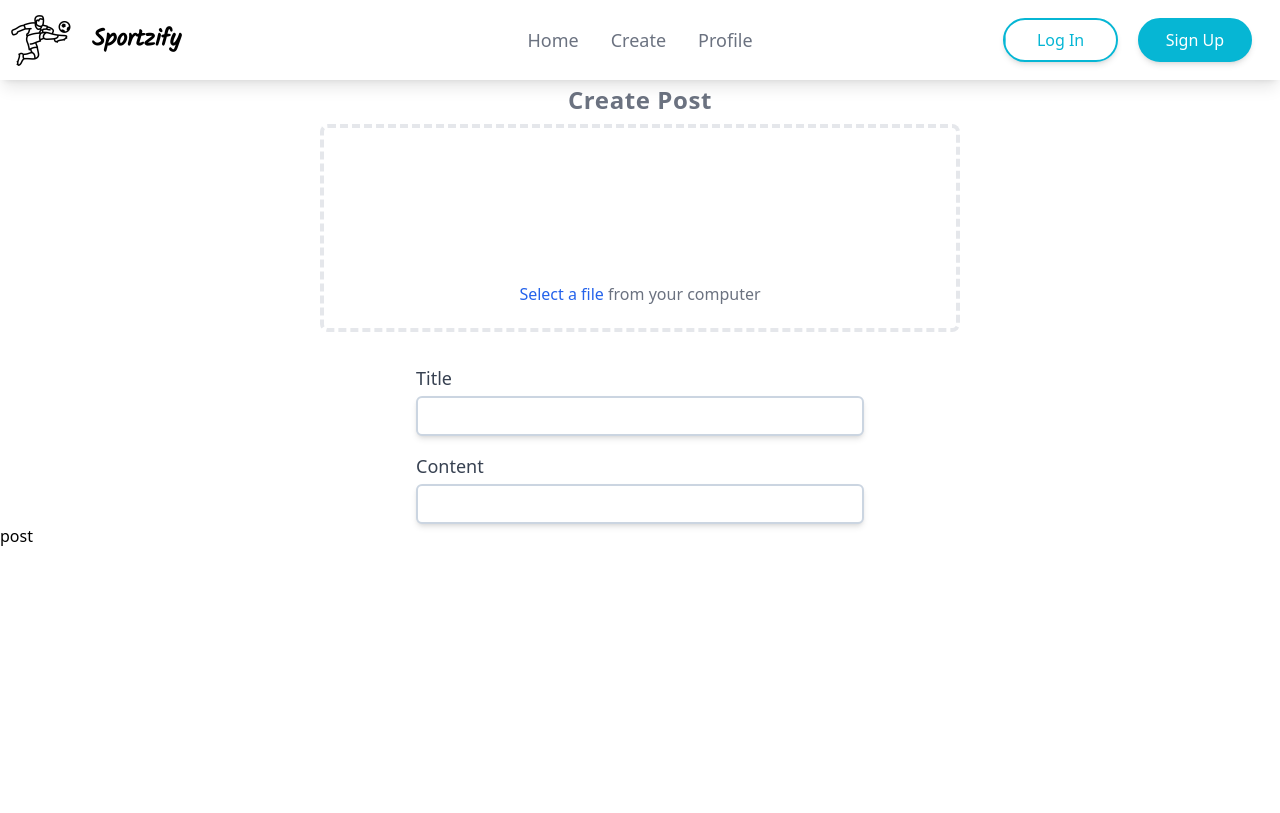
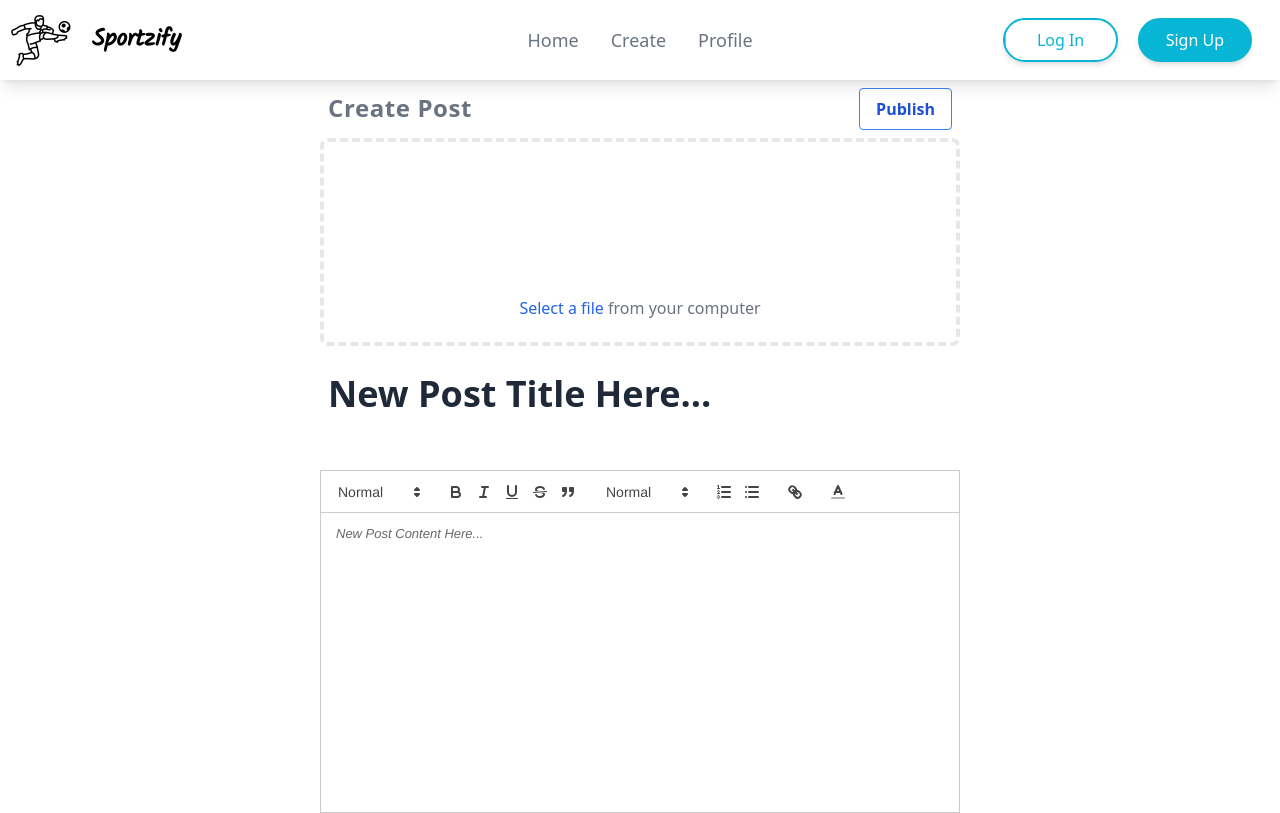
Before and after one commit to ahmedprottoy/sportzify-frontend, a React (Vite) app in the folder frontend/: page /create in a window 1280 px wide. Built offline with nearby package versions, Linux system fonts and the light colour scheme; the HTML template or start-up script is replaced by a standard one.

Commit message:
homepage done.fixing card.

```diff
--- a/frontend/package.json
+++ b/frontend/package.json
@@ -14,6 +14,7 @@
     "react": "^18.2.0",
     "react-dom": "^18.2.0",
     "react-query": "^3.39.3",
+    "react-quill": "^2.0.0",
     "react-router-dom": "^6.11.2"
   },
   "devDependencies": {
--- /dev/null
+++ b/frontend/src/components/card/Card.jsx
@@ -0,0 +1,57 @@
+import React, { useState, useContext } from "react";
+import Option from '../../assets/menu4.png'
+import CardOption from "./CardOption";
+import {AuthContext} from '../../context/authContext.jsx'
+
+function card2({blog}) {
+  const { isLoggedIn } = useContext(AuthContext);
+
+
+  const [toggle,setToggle] = useState(false);
+
+  const handleToggle = () => {
+    setToggle(!toggle);
+  }
+
+  return (
+    <div class="group relative block bg-black lg:w-80 rounded-lg lg:h-96 border-2 border-gray-700 m-5">
+      <img
+        alt="Developer"
+        src={blog.imageUrl}
+        class="absolute inset-0 h-full w-full object-cover opacity-100 transition-opacity group-hover:opacity-50"
+      />
+
+      <div href="#" class="relative">
+        {isLoggedIn && (
+          <img
+            src={Option}
+            alt="option"
+            class="h-5 absolute top-5 left-2 cursor-pointer "
+            onClick={handleToggle}
+          />
+        )}
+        {toggle && <CardOption />}
+        <p class="text-xl font-bold p-3 text-white sm:text-2xl ml-5">
+          {blog.author}
+        </p>
+        <div className="flex flex-col absolute top-0 right-0 p-2 rounded-lg text-slate-100 bg-indigo-400 text-sm lg:text-base">
+          <span>{blog.postedAt.date}</span>
+          <span>{blog.postedAt.month}</span>
+          <span>{blog.postedAt.year}</span>
+        </div>
+      </div>
+
+      <div class="translate-y-0 transform transition-all group-hover:-translate-y-28 group-hover:opacity-100 duration-500">
+        <p
+          className="text-sm text-white line-clamp-4 "
+          dangerouslySetInnerHTML={{ __html: blog.content }}
+        ></p>
+      </div>
+      <div class="p-2 mt-36 translate-y-0 transform transition-all group-hover:-translate-y-28 group-hover:opacity-100 duration-500">
+        <p class="text-white text-xl mb-3 line-clamp-3">{blog.title}</p>
+      </div>
+    </div>
+  );
+}
+
+export default card2;
--- a/frontend/src/components/card/Card2.jsx
+++ /dev/null
@@ -1,64 +0,0 @@
-import React, { useState, useContext } from "react";
-import Option from '../../assets/menu4.png'
-import CardOption from "./CardOption";
-import {AuthContext} from '../../context/authContext.jsx'
-
-function card2() {
-  const { isLoggedIn } = useContext(AuthContext);
-
-  const [toggle,setToggle] = useState(false);
-
-  const handleToggle = () => {
-    setToggle(!toggle);
-  }
-
-  return (
-    <div class="group relative block bg-black lg:w-80 rounded-lg lg:h-96 border-2 border-gray-700 m-5">
-      <img
-        alt="Developer"
-        src="https://images.unsplash.com/photo-1603871165848-0aa92c869fa1?ixlib=rb-1.2.1&ixid=MnwxMjA3fDB8MHxwaG90by1wYWdlfHx8fGVufDB8fHx8&auto=format&fit=crop&w=772&q=80"
-        class="absolute inset-0 h-full w-full object-cover opacity-75 transition-opacity group-hover:opacity-50"
-      />
-
-      <div href="#" class="relative">
-        {isLoggedIn && (
-          <img
-            src={Option}
-            alt="option"
-            class="h-5 absolute top-5 left-2 cursor-pointer "
-            onClick={handleToggle}
-          />
-        )}
-        {toggle && <CardOption />}
-        <p class="text-xl font-bold p-3 text-white sm:text-2xl ml-5">
-          Tony Wayne
-        </p>
-        <div className="flex flex-col absolute top-0 right-0 p-2 rounded-lg text-slate-100 bg-indigo-400 text-sm lg:text-base">
-          <span>12</span>
-          <span>Sep</span>
-          <span>2023</span>
-        </div>
-
-        <div
-          onClick={() => {
-            console.log("clicked");
-          }}
-          class="mt-32 sm:mt-48 lg:mt-64 cursor-pointer "
-        >
-          <div class="-translate-y-0 transform transition-all group-hover:-translate-y-28 group-hover:opacity-100 p-2 duration-500">
-            <p class="text-white text-xl mb-3">
-              lorem ipsum dolor sit amet consectetur adipisicing elit.
-            </p>
-            <p class="text-sm text-white">
-              Lorem ipsum dolor, sit amet consectetur adipisicing elit. Omnis
-              perferendis hic asperiores quibusdam quidem voluptates doloremque
-              reiciendis nostrum harum. Repudiandae?
-            </p>
-          </div>
-        </div>
-      </div>
-    </div>
-  );
-}
-
-export default card2;
--- a/frontend/src/components/create/CreateInput.jsx
+++ b/frontend/src/components/create/CreateInput.jsx
@@ -1,49 +1,63 @@
-import React from "react";
+import React, { useState } from "react";
+import ReactQuill from "react-quill";
+import "react-quill/dist/quill.snow.css";
 
 function CreateInput({ blogData, handleChange, handleSubmit }) {
+
+    const modules = {
+      toolbar: [
+        [{ header: [1, 2, 3, 4, 5, 6, false] }],
+        ["bold", "italic", "underline", "strike", "blockquote"],
+        [{ size: [] }],
+
+        [{ list: "ordered" }, { list: "bullet" }],
+        ["link"],
+        [{ color: ["red", "#785412", "blue"] }],
+      ],
+    };
+
+    const formats = [
+      "header",
+      "bold",
+      "italic",
+      "underline",
+      "strike",
+      "blockquote",
+      "list",
+      "bullet",
+      "link",
+      "color",
+      "image",
+      "background",
+      "align",
+      "size",
+      "font",
+    ];
+
   return (
     <div>
-      <form
-        onSubmit={handleSubmit}
-        className="mx-auto mb-0 mt-8 max-w-md space-y-4"
-      >
-        <div>
-          <label for="title" className="labelField text-lg">
-            Title
-          </label>
-
-          <div className="relative">
-            <input
+      <form onSubmit={handleSubmit} className="mx-auto mb-0 w-1/2 space-y-4">
+        <div class="flex flex-col">
+          <textarea
             type="text"
             id="title"
             name="title"
-              className="inputField"
+            className=" w-full h-auto p-2 mt-5 resize-none  outline-none placeholder-shown:border-gray-100 placeholder:text-4xl placeholder:text-gray-800 placeholder:font-semibold text-3xl font-semibold "
             autoComplete="off"
+            placeholder="New Post Title Here..."
             value={blogData.title}
-              onChange={handleChange}
+            onChange={(e) => handleChange(e.target.value, "title")}
           />
         </div>
-        </div>
-
-        <div>
-          <label for="title" className="labelField text-lg">
-            Content
-          </label>
-
-          <div className="relative">
-            <input
-              type="text"
-              id="content"
-              name="content"
-              className="inputField"
-              autoComplete="off"
+        <ReactQuill
+          theme="snow"
+          modules={modules}
+          formats={formats}
+          placeholder="New Post Content Here..."
+          onChange={(value) => handleChange(value, "content")}
           value={blogData.content}
-              onChange={handleChange}
+          style={{ height: "300px" }}
         />
-
-
-          </div>
-        </div>
       </form>
     </div>
   );
--- a/frontend/src/components/create/imageUpload.jsx
+++ b/frontend/src/components/create/imageUpload.jsx
@@ -22,11 +22,8 @@ function ImageUpload({ onFileChange }) {
   };
 
   return (
-    <div class="w-full text-center">
+    <div class="w-full">
       <div class="grid grid-cols-1 space-y-2">
-        <label class="text-2xl mt-1 font-bold text-gray-500 tracking-wide">
-          Create Post
-        </label>
         <div class="flex items-center justify-center w-full">
           <label class=" relative flex flex-col rounded-lg border-4 border-dashed w-1/2 h-52 p-10 group text-center justify-center">
             <div class="h-full w-full text-center flex flex-col items-center justify-cente mt-5">
--- a/frontend/src/pages/Create.jsx
+++ b/frontend/src/pages/Create.jsx
@@ -11,9 +11,9 @@ function Create() {
     content: "",
   });
 
-  const handleChange = (e) => {
-    const { name, value } = e.target;
+  const handleChange = (value, name) => {
     console.log(name, value);
+
     setBlogData((prevUserData) => ({
       ...prevUserData,
       [name]: value,
@@ -36,6 +36,17 @@ function Create() {
   };
   return (
     <div>
+      <div class="text-center w-1/2 mx-auto flex flex-row justify-between p-2">
+        <label class="text-2xl mt-1 font-bold text-gray-500 tracking-wide">
+          Create Post
+        </label>
+        <button
+          class="bg-transparent hover:bg-blue-500 text-blue-700 font-semibold hover:text-white py-2 px-4 border border-blue-500 hover:border-transparent rounded"
+          onClick={handleSubmit}
+        >
+          Publish
+        </button>
+      </div>
       <ImageUpload onFileChange={handleFileChange} />
 
       <CreateInput
@@ -43,10 +54,9 @@ function Create() {
         handleChange={handleChange}
         handleSubmit={handleSubmit}
       />
-
-      <button onClick={handleSubmit}>post</button>
     </div>
   );
 }
 
+
 export default Create;
--- a/frontend/src/pages/HomePage.jsx
+++ b/frontend/src/pages/HomePage.jsx
@@ -1,24 +1,26 @@
 import React from "react";
-
-import Card from '../components/card/Card2.jsx'
-import { AuthContext } from "../context/authContext.jsx";
+import {useQuery} from 'react-query';
+import {getBlogsReq} from '../services/blogService.js'
+import Card from "../components/card/Card.jsx";
 
 function HomePage() {
-  const { username } = React.useContext(AuthContext);
+  const { isLoading, isError, data, error } = useQuery("blogs", getBlogsReq);
+
+
+  if (isLoading) {
+    return <div>Loading...</div>;
+  }
+
+  if (isError) {
+    return <div>Error: {error.message}</div>;
+  }
+
   return (
     <div>
-
-      <div className="container mx-auto">
-        <div className="flex flex-col items-center justify-center">
-          <h1 className="text-4xl font-bold text-gray-800">Home Page</h1>
-          <p className="text-gray-600">Welcome to the home page!</p>
-          <p>{username}</p>
-        </div>
-
-        <Card />
-        <Card />
-        <Card />
-        <Card />
+      <div className="container mx-auto flex flex-wrap">
+        {data.data.map((blog) => (
+          <Card key={blog.id} blog={blog} />
+        ))}
       </div>
     </div>
   );
--- a/frontend/src/pages/Profile.jsx
+++ b/frontend/src/pages/Profile.jsx
@@ -2,8 +2,34 @@ import React from 'react'
 
 function Profile() {
   return (
-    <div>Profile</div>
-  )
+    <div class='h-96 w-80'>
+      <a href="#" class="group relative block bg-black">
+        <img
+          alt="Developer"
+          src="https://images.unsplash.com/photo-1603871165848-0aa92c869fa1?ixlib=rb-1.2.1&ixid=MnwxMjA3fDB8MHxwaG90by1wYWdlfHx8fGVufDB8fHx8&auto=format&fit=crop&w=772&q=80"
+          class="absolute inset-0 h-full w-full object-cover opacity-75 transition-opacity group-hover:opacity-50"
+        />
+
+        <div class="relative p-4 sm:p-6 lg:p-8">
+          <p class="text-sm font-medium uppercase tracking-widest text-pink-500">
+            Developer
+          </p>
+
+          <p class="text-xl font-bold text-white sm:text-2xl">Tony Wayne</p>
+
+          <div class="mt-32 sm:mt-48 lg:mt-64">
+            <div class="translate-y-8 transform opacity-0 transition-all group-hover:translate-y-0 group-hover:opacity-100">
+              <p class="text-sm text-white">
+                Lorem ipsum dolor, sit amet consectetur adipisicing elit. Omnis
+                perferendis hic asperiores quibusdam quidem voluptates
+                doloremque reiciendis nostrum harum. Repudiandae?
+              </p>
+            </div>
+          </div>
+        </div>
+      </a>
+    </div>
+  );
 }
 
 export default Profile
--- a/frontend/src/services/blogService.js
+++ b/frontend/src/services/blogService.js
@@ -7,7 +7,15 @@ export const createBlogReq = async (data) => {
   const headers = {
     "Content-Type": "multipart/form-data",
   };
-console.log(data);
+
   const response = await axiosRequest(url, method, data, headers);
   return response;
 };
+
+export const getBlogsReq = async () => {
+  const url = "v1/blogs";
+  const method = "GET";
+
+  const response = await axiosRequest(url, method);
+  return response;
+}
```
Also changed, not shown: 1 other file (tests, documents, lock files or other folders). Lines whose indentation alone changed are shown as unchanged.
